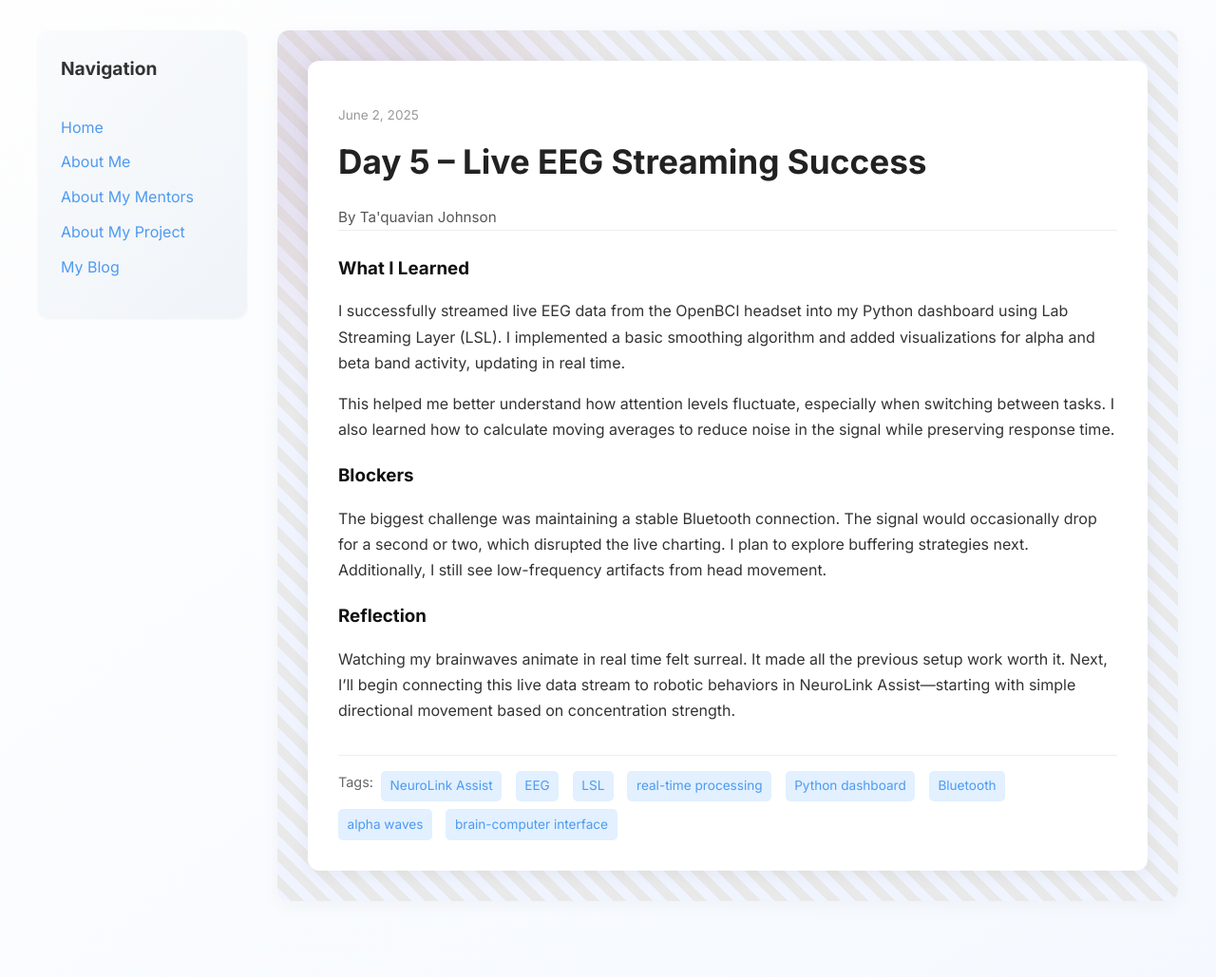
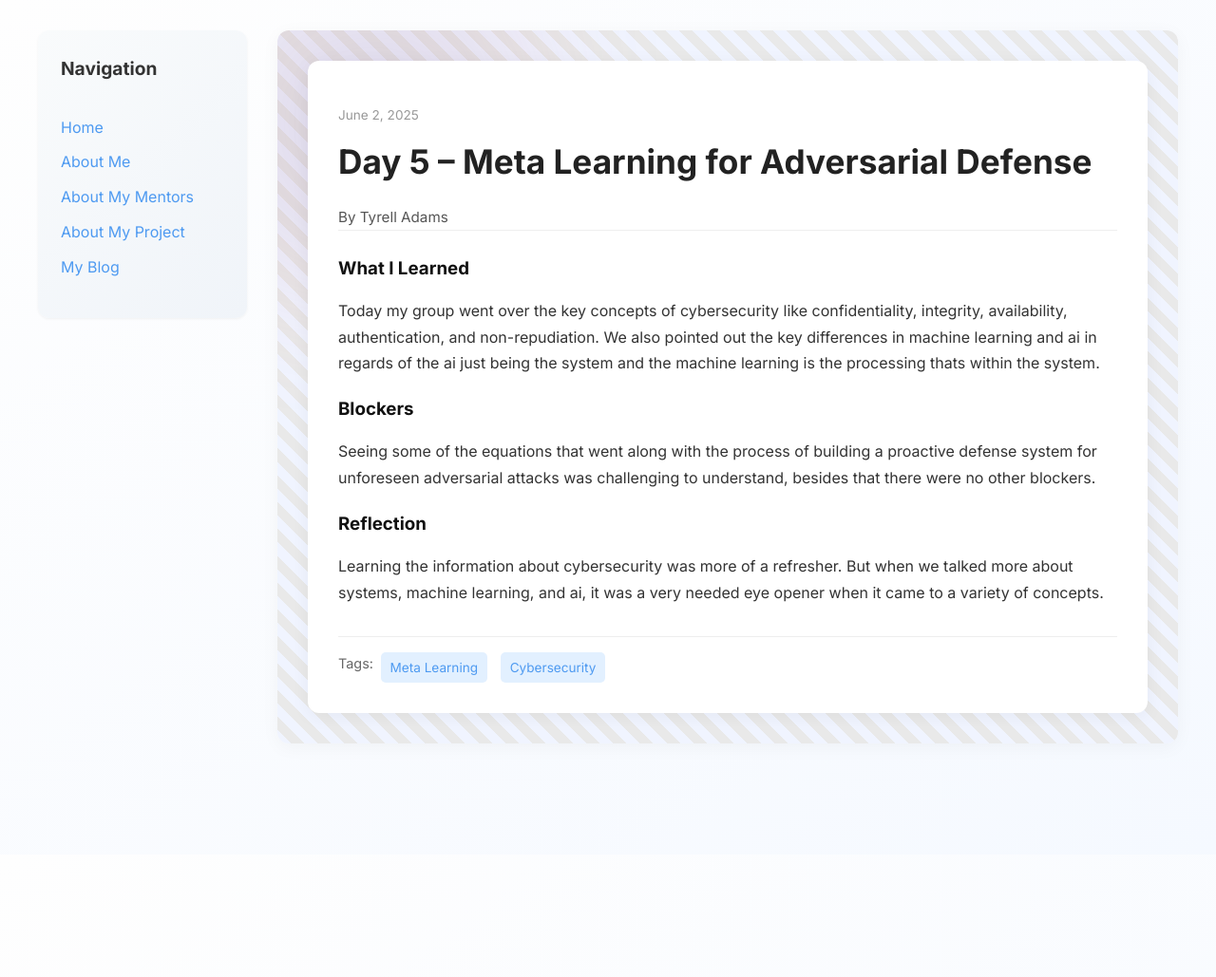
Before and after one commit to Tyrell-Adams/Tyrell-Adams.github.io, a Jekyll site: the page built from _posts/2025-06-02-day-5.md, in a window 1280 px wide. Shown: the whole page at 95% size. Built offline with Jekyll 4.4.1, drawn with Linux system fonts in a browser that asks for light colours; after the commit the page ends 900 px from its top, so only the background shows below that.

Commit message:
Update 2025-06-02-day-5.md

```diff
--- a/_posts/2025-06-02-day-5.md
+++ b/_posts/2025-06-02-day-5.md
@@ -1,19 +1,17 @@
 ---
 layout: post
-title: "Day 5 – Live EEG Streaming Success"
+title: "Day 5 – Meta Learning for Adversarial Defense"
 date: 2025-06-02
-author: Ta'quavian Johnson
+author: Tyrell Adams
 permalink: /day5.html
-tags: ["NeuroLink Assist", "EEG", "LSL", "real-time processing", "Python dashboard", "Bluetooth", "alpha waves", "brain-computer interface"]
+tags: ["Meta Learning", "Cybersecurity"]
 
 what_i_learned: |
-  I successfully streamed live EEG data from the OpenBCI headset into my Python dashboard using Lab Streaming Layer (LSL). I implemented a basic smoothing algorithm and added visualizations for alpha and beta band activity, updating in real time.
-
-  This helped me better understand how attention levels fluctuate, especially when switching between tasks. I also learned how to calculate moving averages to reduce noise in the signal while preserving response time.
+ Today my group went over the key concepts of cybersecurity like confidentiality, integrity, availability, authentication, and non-repudiation. We also pointed out the key differences in machine learning and ai in regards of the ai just being the system and the machine learning is the processing thats within the system.
 
 blockers: |
-  The biggest challenge was maintaining a stable Bluetooth connection. The signal would occasionally drop for a second or two, which disrupted the live charting. I plan to explore buffering strategies next. Additionally, I still see low-frequency artifacts from head movement.
+  Seeing some of the equations that went along with the process of building a proactive defense system for unforeseen adversarial attacks was challenging to understand, besides that there were no other blockers.
 
 reflection: |
-  Watching my brainwaves animate in real time felt surreal. It made all the previous setup work worth it. Next, I’ll begin connecting this live data stream to robotic behaviors in NeuroLink Assist—starting with simple directional movement based on concentration strength.
+ Learning the information about cybersecurity was more of a refresher. But when we talked more about systems, machine learning, and ai, it was a very needed eye opener when it came to a variety of concepts.
 ---
```
